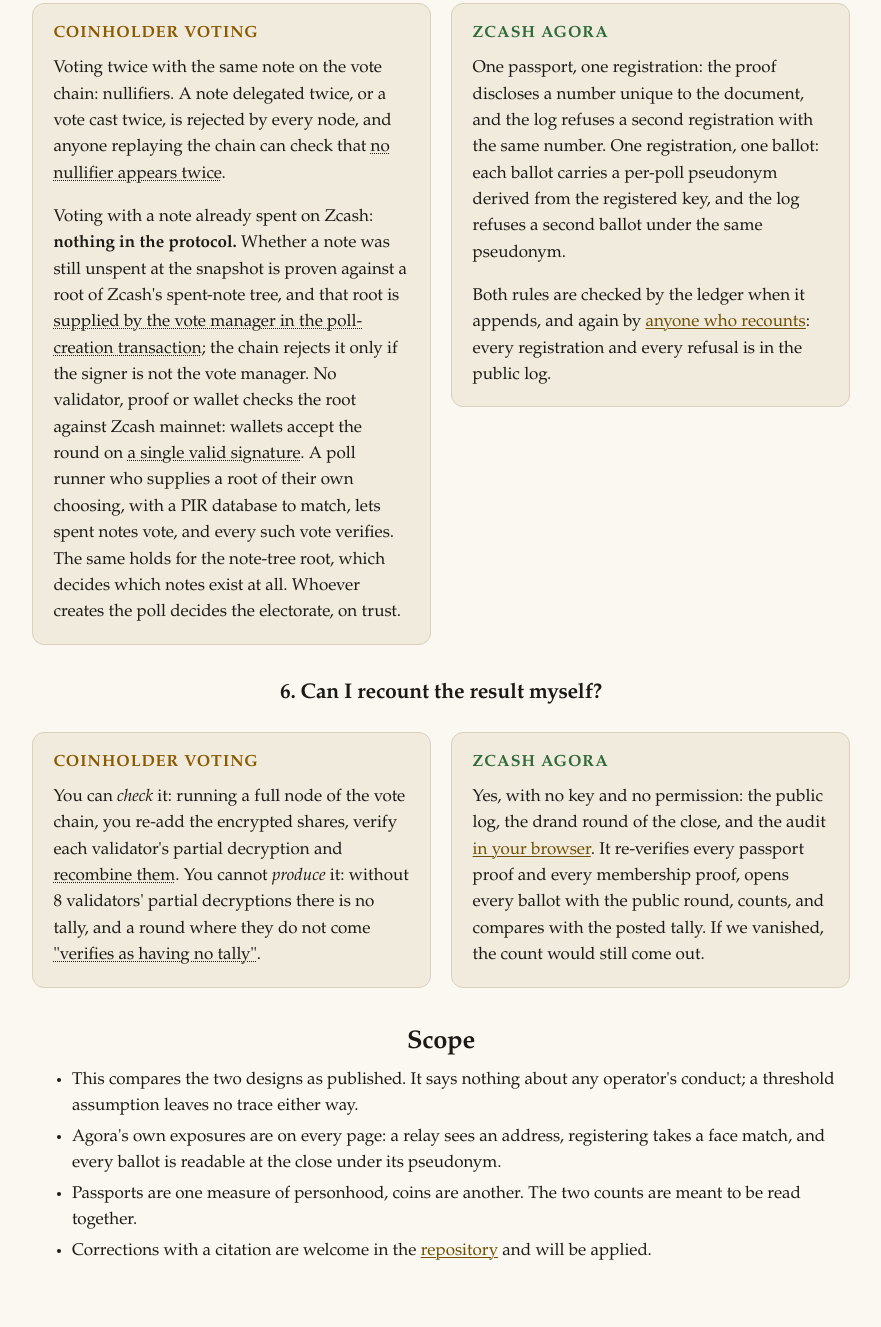
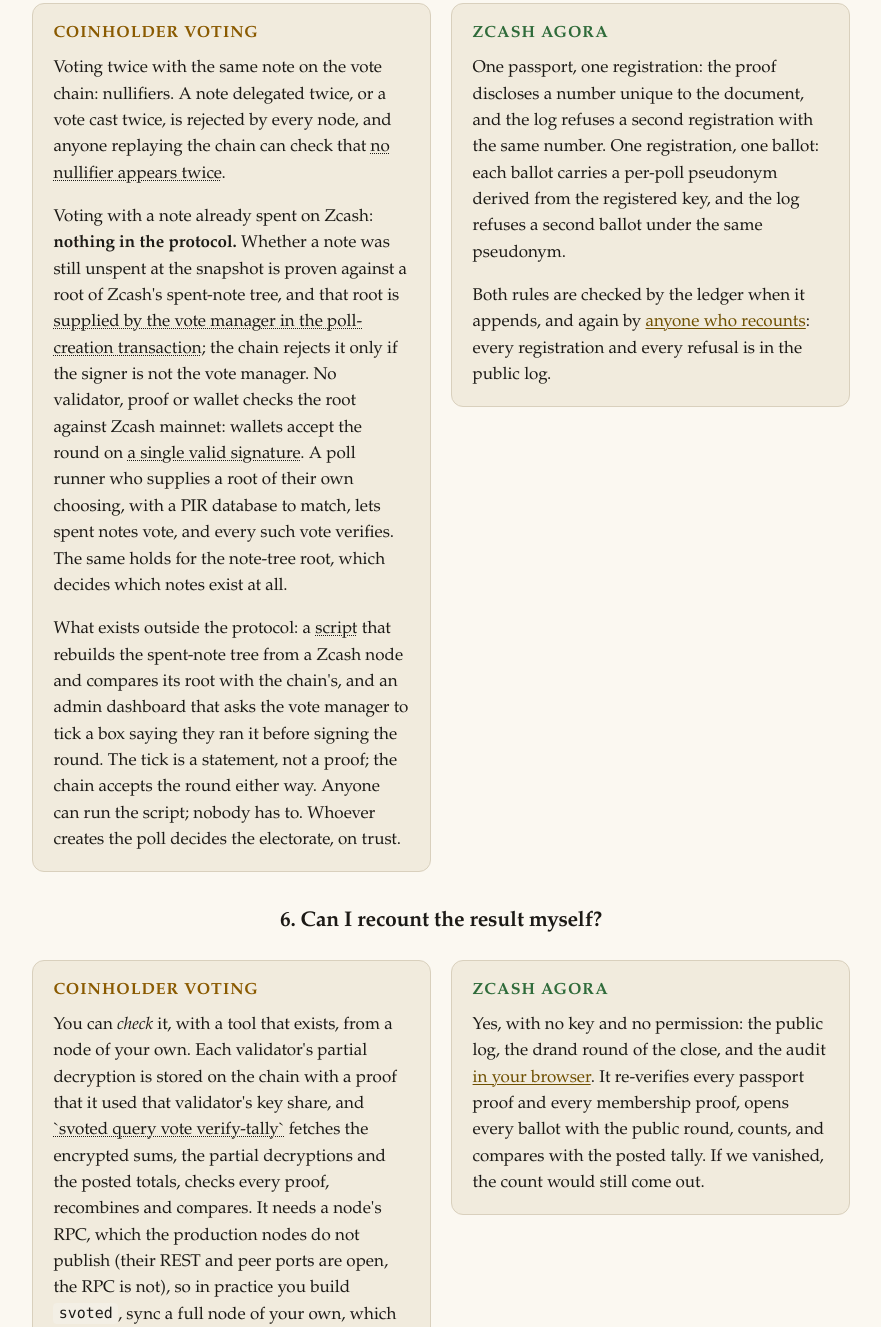
Before and after one commit to nikkolasg/zcash-agora, a plain HTML site: page site/comparison/index.html in a window 1280 px wide. Shown: the part 4163-5490 px from the top of the page, without its empty margins (199-1080 px from the left). Drawn offline with Linux system fonts and the light colour scheme; files that its build step writes are made by us from their sources.

Commit message:
Comparison: say what is doable in practice for the recount and the snapshot roots
Question 6: the vote chain stores each validator's partial decryption
with a DLEQ proof, and svoted ships a verify-tally command that checks
and recombines them; it needs a node RPC the production hosts do not
expose, so the practical path is a full node of one's own. Question 5:
the tree-rebuild script and the dashboard's self-declared tick box exist
outside the protocol; the chain accepts the roots either way.

Co-Authored-By: Claude Fable 5.1 <noreply@anthropic.com>

```diff
--- a/site/comparison/index.html
+++ b/site/comparison/index.html
@@ -245,7 +245,8 @@
 <div class="two">
 <div class="side coins"><h4>Coinholder voting</h4>
 <p>Voting twice with the same note on the vote chain: nullifiers. A note delegated twice, or a vote cast twice, is rejected by every node, and anyone replaying the chain can check that <a class="q" href="https://github.com/valargroup/zips/blob/greg/shielded-voting-setup/zips/draft-valargroup-shielded-voting-setup.md#verification-and-auditing">no nullifier appears twice</a>.</p>
-<p>Voting with a note already spent on Zcash: <strong>nothing in the protocol.</strong> Whether a note was still unspent at the snapshot is proven against a root of Zcash's spent-note tree, and that root is <a class="q" href="https://github.com/valargroup/zips/blob/greg/shielded-voting-setup/zips/draft-valargroup-shielded-voting-setup.md#poll-creation">supplied by the vote manager in the poll-creation transaction</a>; the chain rejects it only if the signer is not the vote manager. No validator, proof or wallet checks the root against Zcash mainnet: wallets accept the round on <a class="q" href="https://github.com/valargroup/zips/blob/roman/wallet-api-config-trust-model/zips/draft-valargroup-shielded-voting-wallet-api.md#signature-verification">a single valid signature</a>. A poll runner who supplies a root of their own choosing, with a PIR database to match, lets spent notes vote, and every such vote verifies. The same holds for the note-tree root, which decides which notes exist at all. Whoever creates the poll decides the electorate, on trust.</p>
+<p>Voting with a note already spent on Zcash: <strong>nothing in the protocol.</strong> Whether a note was still unspent at the snapshot is proven against a root of Zcash's spent-note tree, and that root is <a class="q" href="https://github.com/valargroup/zips/blob/greg/shielded-voting-setup/zips/draft-valargroup-shielded-voting-setup.md#poll-creation">supplied by the vote manager in the poll-creation transaction</a>; the chain rejects it only if the signer is not the vote manager. No validator, proof or wallet checks the root against Zcash mainnet: wallets accept the round on <a class="q" href="https://github.com/valargroup/zips/blob/roman/wallet-api-config-trust-model/zips/draft-valargroup-shielded-voting-wallet-api.md#signature-verification">a single valid signature</a>. A poll runner who supplies a root of their own choosing, with a PIR database to match, lets spent notes vote, and every such vote verifies. The same holds for the note-tree root, which decides which notes exist at all.</p>
+<p>What exists outside the protocol: a <a class="q" href="https://github.com/valargroup/vote-sdk/blob/main/docs/imt-verification.md">script</a> that rebuilds the spent-note tree from a Zcash node and compares its root with the chain's, and an admin dashboard that asks the vote manager to tick a box saying they ran it before signing the round. The tick is a statement, not a proof; the chain accepts the round either way. Anyone can run the script; nobody has to. Whoever creates the poll decides the electorate, on trust.</p>
 </div>
 <div class="side people"><h4>Zcash Agora</h4>
 <p>One passport, one registration: the proof discloses a number unique to the document, and the log refuses a second registration with the same number. One registration, one ballot: each ballot carries a per-poll pseudonym derived from the registered key, and the log refuses a second ballot under the same pseudonym.</p>
@@ -258,7 +259,8 @@
 <h3>6. Can I recount the result myself?</h3>
 <div class="two">
 <div class="side coins"><h4>Coinholder voting</h4>
-<p>You can <em>check</em> it: running a full node of the vote chain, you re-add the encrypted shares, verify each validator's partial decryption and <a class="q" href="https://github.com/valargroup/zips/blob/greg/shielded-voting-setup/zips/draft-valargroup-shielded-voting-setup.md#verification-and-auditing">recombine them</a>. You cannot <em>produce</em> it: without 8 validators' partial decryptions there is no tally, and a round where they do not come <a class="q" href="https://github.com/valargroup/zips/blob/greg/shielded-voting-setup/zips/draft-valargroup-shielded-voting-setup.md#verification-and-auditing">"verifies as having no tally"</a>.</p>
+<p>You can <em>check</em> it, with a tool that exists, from a node of your own. Each validator's partial decryption is stored on the chain with a proof that it used that validator's key share, and <a class="q" href="https://github.com/valargroup/vote-sdk/blob/main/x/vote/client/cli/query.go">`svoted query vote verify-tally`</a> fetches the encrypted sums, the partial decryptions and the posted totals, checks every proof, recombines and compares. It needs a node's RPC, which the production nodes do not publish (their REST and peer ports are open, the RPC is not), so in practice you build <code>svoted</code>, sync a full node of your own, which re-verifies every proof and nullifier as it syncs, and run the command against it.</p>
+<p>You cannot <em>produce</em> it: without 8 validators' partial decryptions there is no tally, and a round where they do not come <a class="q" href="https://github.com/valargroup/zips/blob/greg/shielded-voting-setup/zips/draft-valargroup-shielded-voting-setup.md#verification-and-auditing">"verifies as having no tally"</a>. And the check stops at the chain: it says nothing about whether the snapshot roots were the real ones (question 5).</p>
 </div>
 <div class="side people"><h4>Zcash Agora</h4>
 <p>Yes, with no key and no permission: the public log, the drand round of the close, and the audit <a href="vote/#audit">in your browser</a>. It re-verifies every passport proof and every membership proof, opens every ballot with the public round, counts, and compares with the posted tally. If we vanished, the count would still come out.</p>
```
Also changed, not shown: site/comparison/index.src.html (+4 -2 lines).
